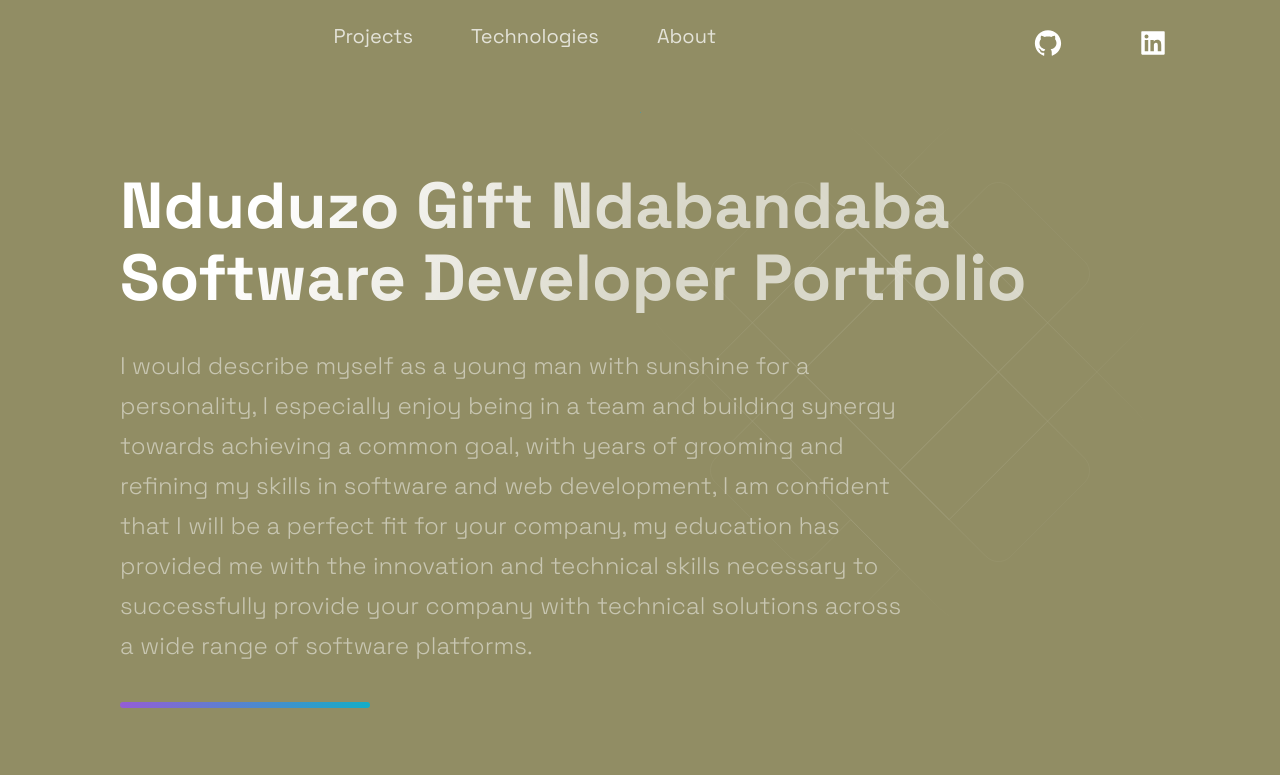
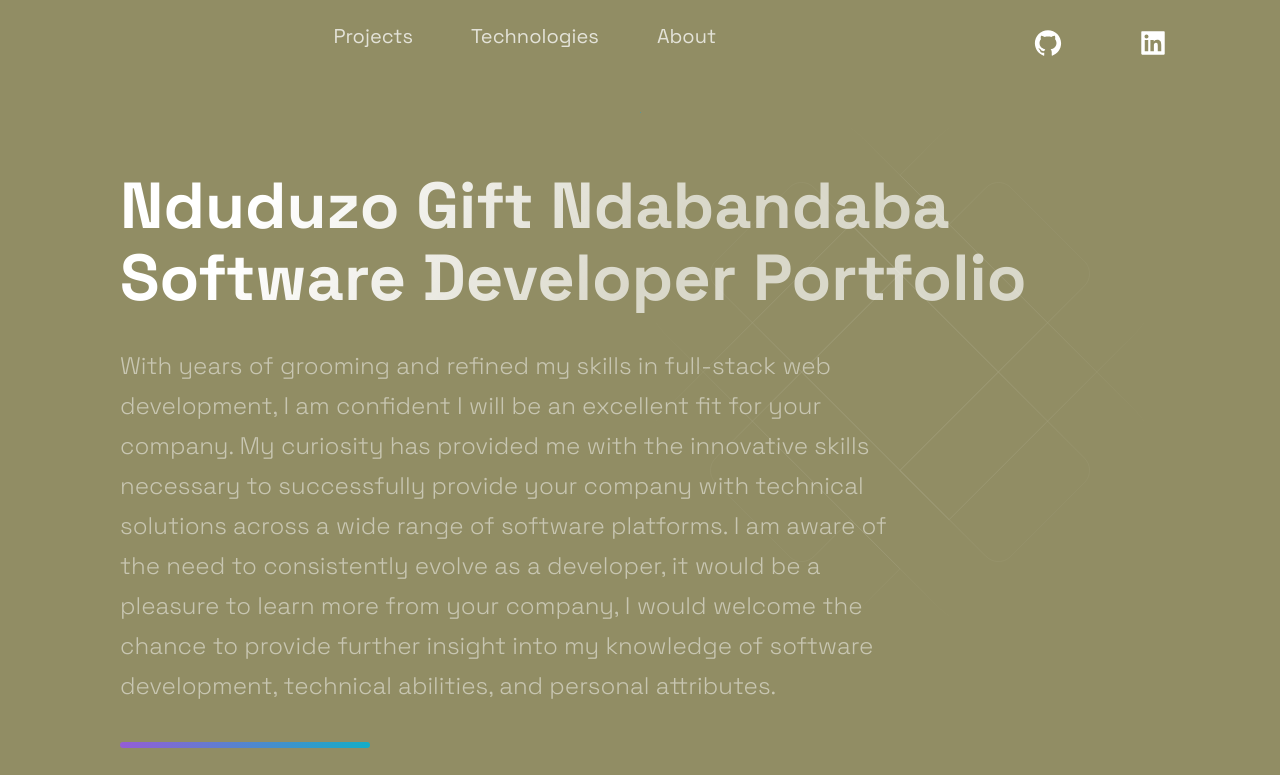
Before and after one commit to NduduzoN/Nduduzo-Gift-Ndabandaba-Software-Engineering-Portfolio, a Next.js app: page / in a window 1280 px wide. Shown: the top 775 px of the page. Built offline with nearby package versions, Linux system fonts and the light colour scheme.

Commit message:
Update Hero.js

```diff
--- a/src/components/Hero/Hero.js
+++ b/src/components/Hero/Hero.js
@@ -11,8 +11,7 @@ const Hero = (props) => (
           Software Developer Portfolio
         </SectionTitle>
         <SectionText>
-        I would describe myself as a young man with sunshine for a personality, I especially enjoy being in a team and building synergy towards achieving a common goal, with years of grooming and refining my skills in software and web development, I am confident that I will be a perfect fit for your company, my education has provided me with the innovation and technical skills necessary to successfully provide your company with technical solutions across a wide range of software platforms.
-        </SectionText>
+        With years of grooming and refined my skills in full-stack web development, I am confident I will be an excellent fit for your company. My curiosity has provided me with the innovative skills necessary to successfully provide your company with technical solutions across a wide range of software platforms. I am aware of the need to consistently evolve as a developer, it would be a pleasure to learn more from your company, I would welcome the chance to provide further insight into my knowledge of software development, technical abilities, and personal attributes. </SectionText>
       </LeftSection>
     </Section>
   </>
```
